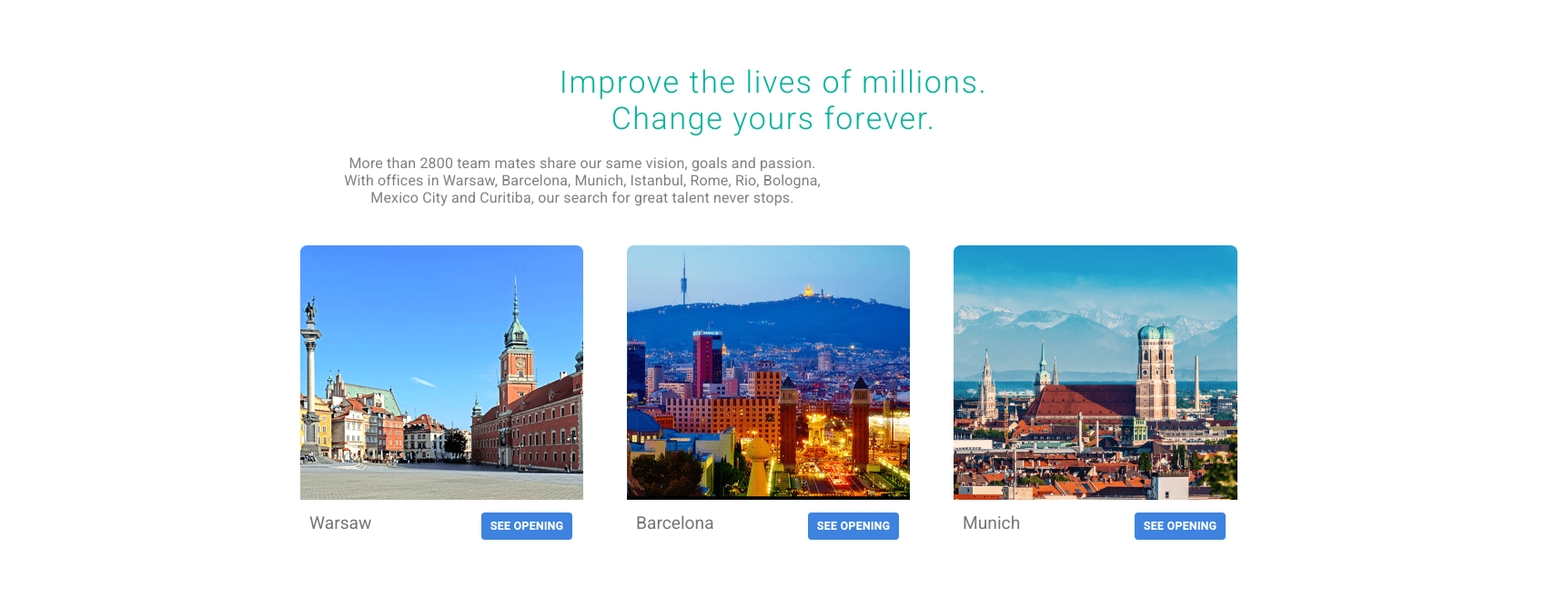
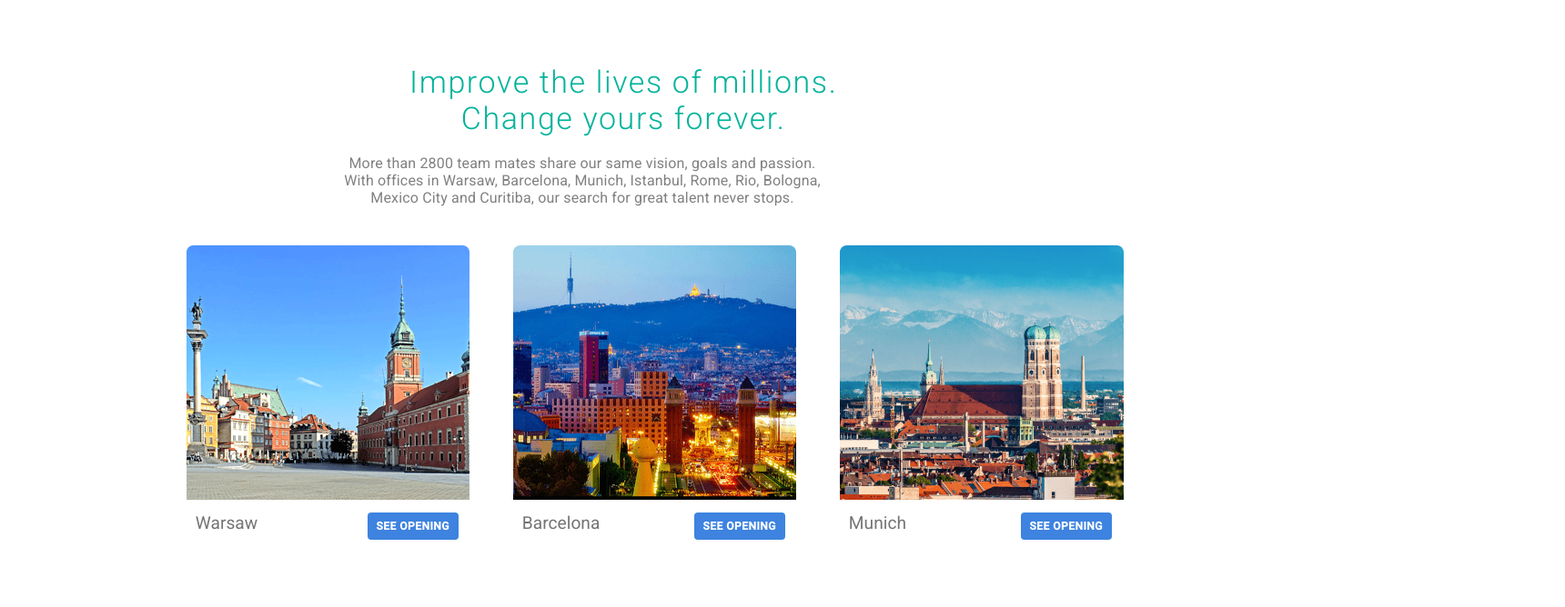
Before and after one commit to BassemNegm/Docplanner, a plain HTML site: page index.html in a window 1280 px wide. Shown: the part 1586-2254 px from the top of the page at 91% size, 1720 px wide, since content can reach past the window. Drawn offline with Linux system fonts and the light colour scheme.

Commit message:
second commit

```diff
--- a/style.css
+++ b/style.css
@@ -85,7 +85,7 @@ main {
 h1 {
 	display: block;
 	width: max-content;
-	margin: 0 500px;
+	margin: 0 27%;
 	font-size: 2.125rem;
 	color: #00b39b;
 }
@@ -496,7 +496,7 @@ h6 {
 	display: block;
 	text-align: center;
 	max-width: 500px;
-	margin: 0px 600px;
+	margin: 0px 34%;
 	padding: 75px 0px 20px;
 	letter-spacing: 0.1rem;
 }
@@ -515,7 +515,7 @@ h6 {
 	grid-template-rows: 400px 400px 400px;
 	grid-row-gap: 1px;
 	grid-column-gap: 9px;
-	margin: 0px 330px;
+	margin: 0px 16%;
 }
 .tablecontent {
 	display: flex;
@@ -686,13 +686,13 @@ h6 {
 }
 .ending h1 {
 	color: black;
-	margin: 0px 600px;
+	margin: 0px 34%;
 	padding-bottom: 20px;
 }
 .lastbutton {
 	width: 220px;
 	height: 50px;
-	margin: 0px 750px;
+	margin: 0px 43%;
 	background-color: #3d83df;
 	color: white;
 	stroke: white;
```
